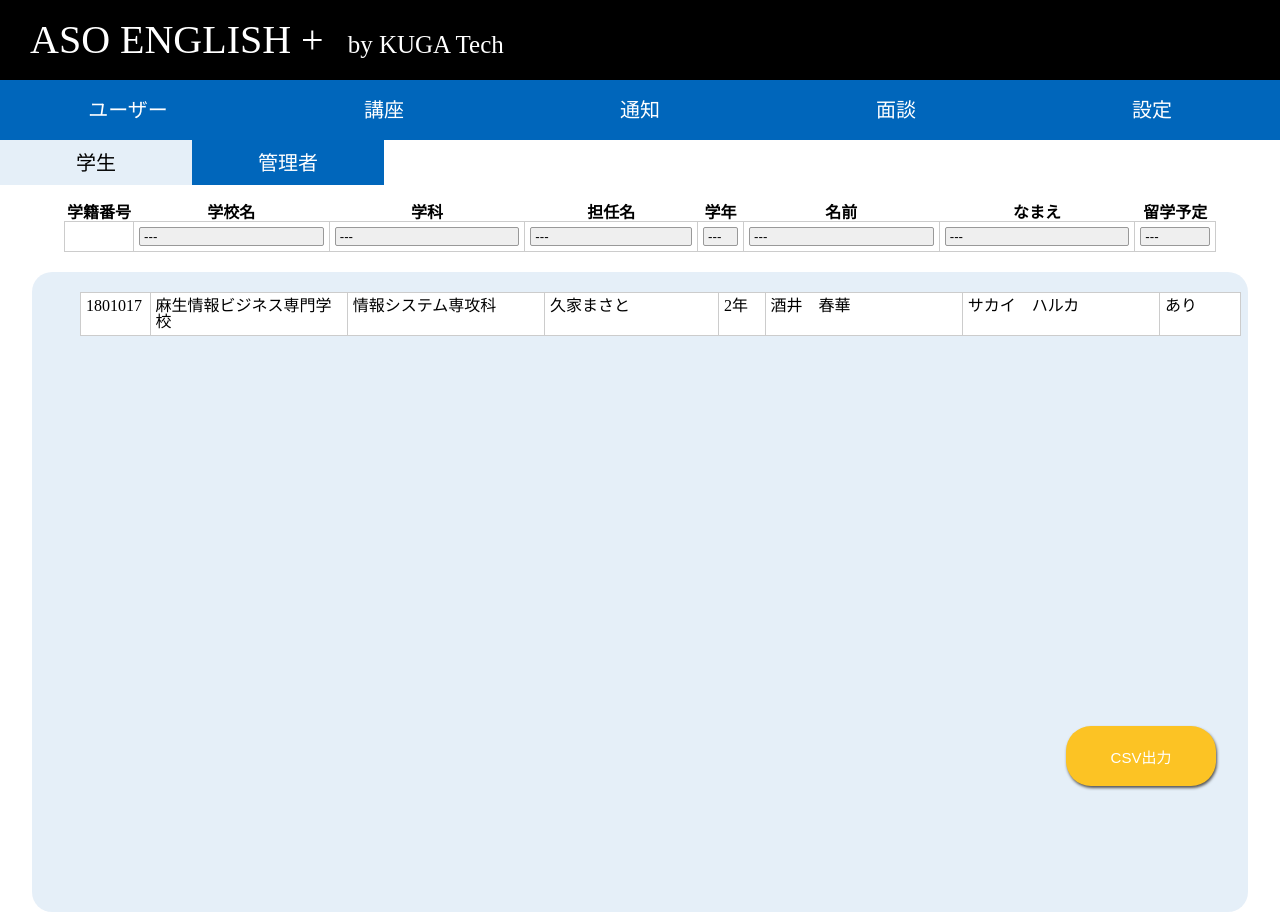
After one commit to 2000Nezox/abroad_web, a PHP site: page /main/main.php in a window 1280 px wide. The commit adds this page. Run offline with PHP 8.4, Linux system fonts and the light colour scheme.

Commit message:
ajaxの設定後少し

```diff
--- a/css/main_index.css
+++ b/css/main_index.css
@@ -8,10 +8,10 @@
     color: black !important;
 }
 
-.sub-header-1{
-    background: rgba(0,102,187,0.1) !important;
-    color: black !important;
-}
+/*#sub-header-1{*/
+/*    background: rgba(0,102,187,0.1) !important;*/
+/*    color: black !important;*/
+/*}*/
 
 .tablecategory{
     margin-top: 20px;
--- /dev/null
+++ b/js/ajex.js
@@ -0,0 +1,162 @@
+$(function(){
+    //初回読み込み時、並列で読み込み
+    $(document).ready(function(){
+        $.ajax({
+            url:'../css/main_index.css',
+            type:'POST',
+        })
+        // Ajaxリクエストが成功した時発動
+            .done( (data) => {
+                var  i = document.getElementById('main-css');
+                i.innerHTML =
+                    "<style type=\"text/css\">" + data +
+                    "#sub-header-1{background: rgba(0,102,187,0.1) !important;\n color: black !important;}" +
+                    "</style>"
+            })
+            // Ajaxリクエストが失敗した時発動
+            .fail( (data) => {
+                $('.result').html(data);
+                console.log(data);
+            })
+            // Ajaxリクエストが成功・失敗どちらでも発動
+            .always( (data) => {
+
+            });
+    });
+
+    $(function() {
+        $('#sub-header-1').on('click', function () {
+            $.ajax({
+                url: '../main/user.php',
+                type: 'POST',
+            })
+            // Ajaxリクエストが成功した時発動
+                .done((data) => {
+                    var i = document.getElementById('main-content');
+                    i.innerHTML = data;
+                    console.log(data);
+                })
+                // Ajaxリクエストが失敗した時発動
+                .fail((data) => {
+                    $('.result').html(data);
+                    console.log(data);
+                })
+                // Ajaxリクエストが成功・失敗どちらでも発動
+                .always((data) => {
+
+                });
+
+            $.ajax({
+                url: '../css/main_index.css',
+                type: 'POST',
+            })
+            // Ajaxリクエストが成功した時発動
+                .done((data) => {
+                    var i = document.getElementById('main-css');
+                    i.innerHTML =
+                        "<style type=\"text/css\">" + data +
+                        "#sub-header-1{background: rgba(0,102,187,0.1) !important;\n color: black !important;}" +
+                        "</style>"
+                })
+                // Ajaxリクエストが失敗した時発動
+                .fail((data) => {
+                    $('.result').html(data);
+                    console.log(data);
+                })
+                // Ajaxリクエストが成功・失敗どちらでも発動
+                .always((data) => {
+
+                })
+        });
+
+        $('#sub-header-2').on('click', function () {
+            $.ajax({
+                url: '../main/teacher.php',
+                type: 'POST',
+            })
+            // Ajaxリクエストが成功した時発動
+                .done((data) => {
+                    var i = document.getElementById('main-content');
+                    console.log(i);
+                    i.innerHTML = data;
+                })
+                // Ajaxリクエストが失敗した時発動
+                .fail((data) => {
+                    $('.result').html(data);
+                    console.log(data);
+                })
+                // Ajaxリクエストが成功・失敗どちらでも発動
+                .always((data) => {
+
+                });
+
+            $.ajax({
+                url: '../css/main_index.css',
+                type: 'POST',
+            })
+            // Ajaxリクエストが成功した時発動
+                .done((data) => {
+                    var i = document.getElementById('main-css');
+                    i.innerHTML =
+                        "<style type=\"text/css\">" + data +
+                        "#sub-header-2{background: rgba(0,102,187,0.1) !important;\n color: black !important;}" +
+                        "</style>"
+                })
+                // Ajaxリクエストが失敗した時発動
+                .fail((data) => {
+                    $('.result').html(data);
+                    console.log(data);
+                })
+                // Ajaxリクエストが成功・失敗どちらでも発動
+                .always((data) => {
+
+                })
+        });
+    });
+
+
+
+    // $('#header-1').on('click',function(){
+    //     $.ajax({
+    //         url:'',
+    //         type:'POST',
+    //     })
+    //     // Ajaxリクエストが成功した時発動
+    //         .done( (data) => {
+    //             var  i = document.getElementById('main-content');
+    //             console.log(data);
+    //             i.innerHTML = data;
+    //         })
+    //         // Ajaxリクエストが失敗した時発動
+    //         .fail( (data) => {
+    //             $('.result').html(data);
+    //             console.log(data);
+    //         })
+    //         // Ajaxリクエストが成功・失敗どちらでも発動
+    //         .always( (data) => {
+    //
+    //         });
+    // });
+    //
+    // $('#header-2').on('click',function(){
+    //     $.ajax({
+    //         url:'',
+    //         type:'POST',
+    //     })
+    //     // Ajaxリクエストが成功した時発動
+    //         .done( (data) => {
+    //             var  i = document.getElementById('ajex-test');
+    //             console.log(i);
+    //             i.innerHTML = data;
+    //         })
+    //         // Ajaxリクエストが失敗した時発動
+    //         .fail( (data) => {
+    //             $('.result').html(data);
+    //             console.log(data);
+    //         })
+    //         // Ajaxリクエストが成功・失敗どちらでも発動
+    //         .always( (data) => {
+    //
+    //         });
+    // });
+});
--- /dev/null
+++ b/main/main.php
@@ -0,0 +1,19 @@
+<!DOCTYPE html>
+<html lang="ja">
+<head>
+    <meta charset="UTF-8">
+    <title>$Title$</title>
+    <link rel="stylesheet" href="../css/reset.css">
+    <link rel="stylesheet" href="../css/header.css">
+    <script src="../js/jquery-3.4.1.min.js"></script>
+    <script src="../js/header.js"></script>
+    <script src="../js/ajex.js"></script>
+</head>
+<body>
+<?php include ("../sharedfile/header.php");?>
+<div id="main-content"><?php include ("../main/user.php")?></div>
+<div id="main-css"></div>
+<div id="main-js"></div>
+</div>
+</body>
+</html>
--- /dev/null
+++ b/main/user.php
@@ -0,0 +1,96 @@
+<div id="main-user">
+    <ul class="main-header sub-header">
+        <li id="sub-header-1">学生</li>
+        <li id="sub-header-2">管理者</li>
+    </ul>
+    <table class="tablecategory">
+        <thead>
+        <tr>
+            <th class="table">学籍番号</th>
+            <th>学校名</th>
+            <th>学科</th>
+            <th>担任名</th>
+            <th>学年</th>
+            <th>名前</th>
+            <th>なまえ</th>
+            <th>留学予定</th>
+        </tr>
+        </thead>
+        <tbody>
+        <tr>
+            <td></td>
+            <td>
+                <select>
+                    <option value="">---</option>
+                </select>
+            </td>
+            <td>
+                <select>
+                    <option value="">---</option>
+                </select>
+            </td>
+            <td>
+                <select>
+                    <option value="">---</option>
+                </select>
+            </td>
+            <td>
+                <select>
+                    <option value="">---</option>
+                </select>
+            </td>
+            <td>
+                <select>
+                    <option value="">---</option>
+                </select>
+            </td>
+            <td>
+                <select>
+                    <option value="">---</option>
+                </select>
+            </td>
+            <td>
+                <select>
+                    <option value="">---</option>
+                </select>
+            </td>
+        </tr>
+        </tbody>
+    </table>
+    <div class="box">
+        <table class="tablebody">
+        <!-- ここはphpでデータベースから持ってきて埋め込む-->
+        <!-- 以下イメージ、上記の機能が完了後は削除-->
+            <tr>
+                <td>1801017</td>
+                <td>麻生情報ビジネス専門学校</td>
+                <td>情報システム専攻科</td>
+                <td>久家まさと</td>
+                <td>2年</td>
+                <td>酒井　春華</td>
+                <td>サカイ　ハルカ</td>
+                <td>あり</td>
+            </tr>
+            <!-- こんなかんじ -->
+            <?php
+//                for($i = 1; $i <= 30; $i++){
+//                    echo '            <tr>
+//                <td>1801017</td>
+//                <td>麻生情報ビジネス専門学校</td>
+//                <td>情報システム専攻科</td>
+//                <td>久家まさと</td>
+//                <td>2年</td>
+//                <td>酒井　春華</td>
+//                <td>サカイ　ハルカ</td>
+//                <td>あり</td>
+//            </tr>
+//            ';
+//                }
+            ?>
+        </table>
+    </div>
+
+    <div class="button-csv">
+        <button>CSV出力</button>
+    </div>
+</div>
--- a/sharedfile/header.php
+++ b/sharedfile/header.php
@@ -1,15 +1,16 @@
 <header id="site_heder">
     <div id="header">
         <span id="header-first">ASO ENGLISH +</span>
-        <span id="header-last">by KUGA Tech<span>
+        <span id="header-last">by KUGA Tech</span>
     </div>
     <nav>
         <ul class="main-header">
-            <li class="header-1">ユーザー</li>
-            <li class="header-2">講座</li>
-            <li class="header-3">通知</li>
-            <li class="header-4">面談</li>
-            <li class="header-5">設定</li>
+            <li id="header-1">ユーザー</li>
+            <li id="header-2">講座</li>
+            <li id="header-3">通知</li>
+            <li id="header-4">面談</li>
+            <li id="header-5">設定</li>
         </ul>
     </nav>
+
 </header>
```
Also changed, not shown: main/teacher.php (renamed from main/top.php, +7 -23 lines), js/user-teacher.js (added).
